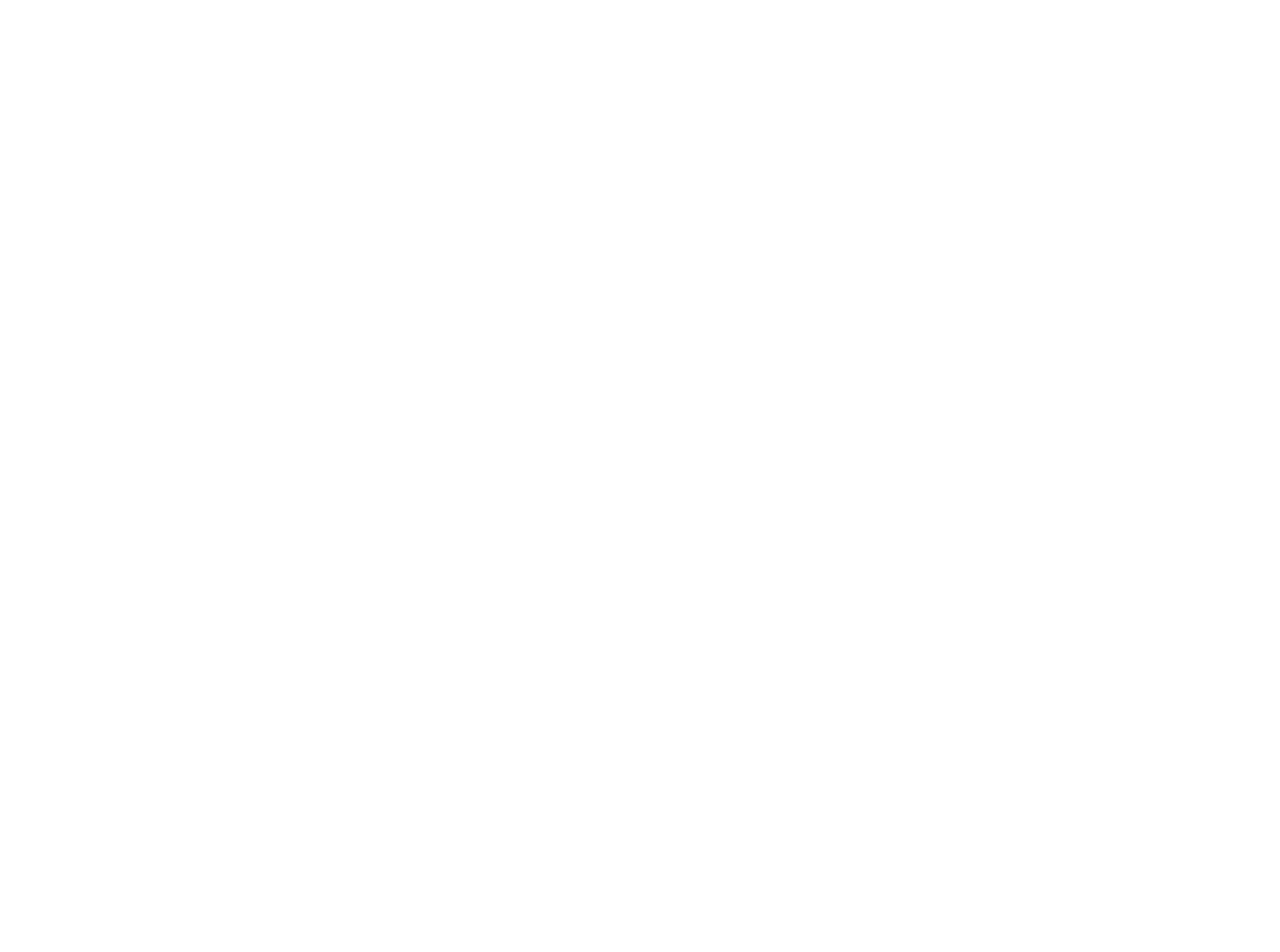
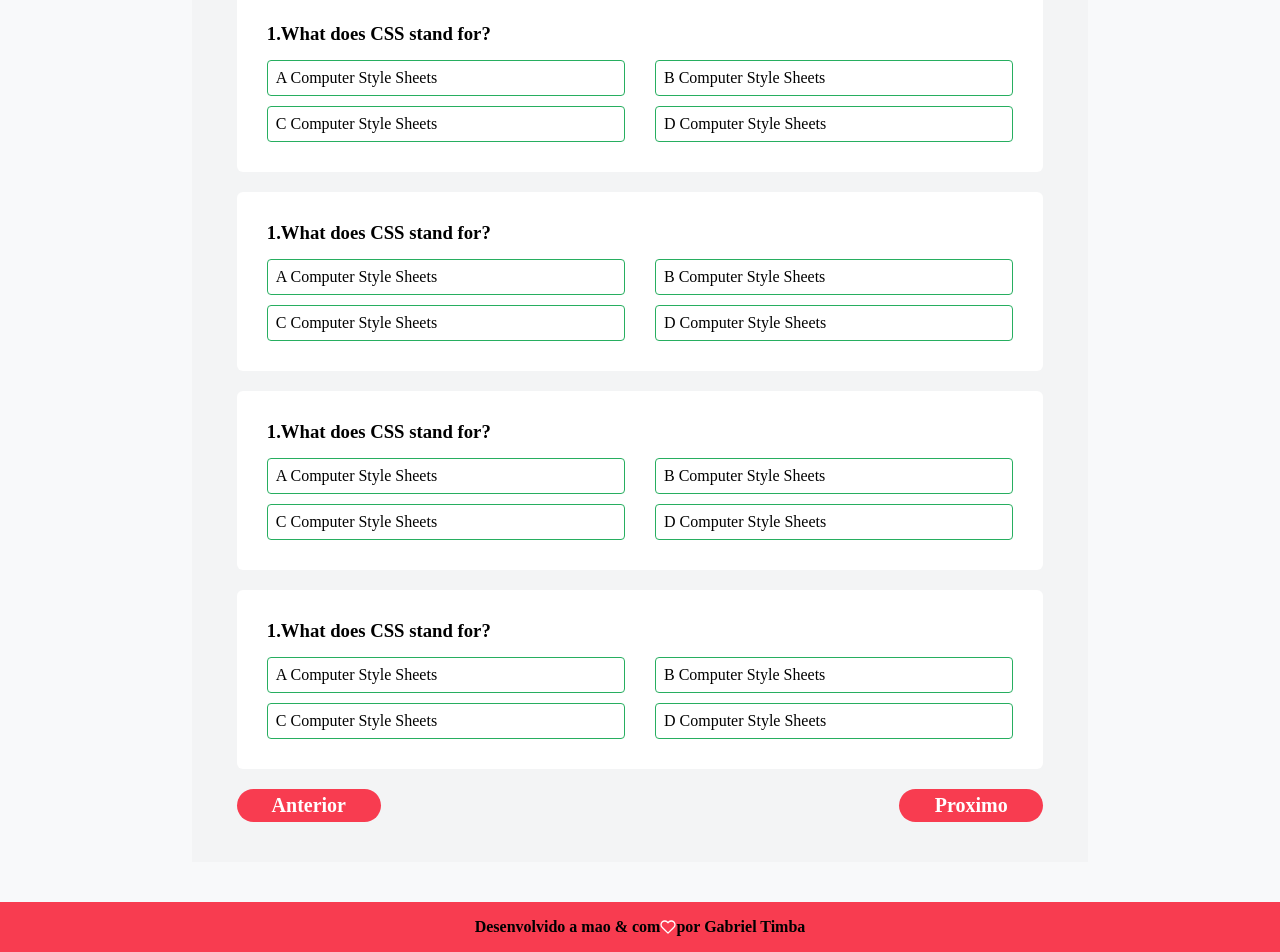
Before and after one commit to GabrielTimba/MegaQuiz, a React (Create React App) app in the folder frotend/: page /quiz in a window 1280 px wide. Shown: the part 405-1357 px from the top of the page. Before the commit the page ends 800 px from the top, so only its background shows below. Built offline with nearby package versions, Linux system fonts and the light colour scheme; a web font is replaced by a local one.

Commit message:
add content in quiz page and start footer componet

```diff
--- a/frotend/src/components/Button/style.css
+++ b/frotend/src/components/Button/style.css
@@ -1,12 +1,11 @@
 button{
     padding: 5px 24px;
-    border-radius: 30px;
+    border-radius: 20px;
     background: #F83C50;
-    margin-top: 50px;
     border:none;
-    font-size: 24px;
+    font-size: 20px;
     font-weight: bold;
     color: #fff !important;
-    width: 184px;
+    width: 144px;
     cursor: pointer;
 }
--- a/frotend/src/components/footer/index.tsx
+++ b/frotend/src/components/footer/index.tsx
@@ -1,10 +1,14 @@
 import React from 'react';
+import {FiHeart} from 'react-icons/fi'
 
 import './style.css';
 
 const Footer=()=>{
     return(
         <footer>
+            <h4>Desenvolvido a mao & com </h4>
+            <FiHeart size={16} color="#fff"/>
+            <h4> por Gabriel Timba</h4>
         </footer>
     )
 }
--- a/frotend/src/components/footer/style.css
+++ b/frotend/src/components/footer/style.css
@@ -0,0 +1,7 @@
+footer {
+    background: #F83C50;
+    display: flex;
+    justify-content: center;
+    align-items: center;
+    padding: 16px 0;
+}
--- a/frotend/src/pages/Quiz/index.tsx
+++ b/frotend/src/pages/Quiz/index.tsx
@@ -1,16 +1,73 @@
 import React from 'react';
 import Header from '../../components/Header';
 import Footer from '../../components/footer';
+import Button from '../../components/Button';
+
+import './style.css'
 
 const Quiz=()=>{
     return(
-        <>
+        <div id="quiz-page">
             <Header/>
-            <main>
-                Conteudo
+            <main className="content">
+                <h4>Questoes Respondidas: 2/9</h4>
+                <div>
+                    <h3>1.What does CSS stand for?</h3>
+                    <ul>
+                        <li><span>A</span> Computer Style Sheets</li>
+                        <li><span>B</span> Computer Style Sheets</li>
+                        <li><span>C</span> Computer Style Sheets</li>
+                        <li><span>D</span> Computer Style Sheets</li>
+                    </ul>
+                </div>
+
+                <div>
+                    <h3>1.What does CSS stand for?</h3>
+                    <ul>
+                        <li><span>A</span> Computer Style Sheets</li>
+                        <li><span>B</span> Computer Style Sheets</li>
+                        <li><span>C</span> Computer Style Sheets</li>
+                        <li><span>D</span> Computer Style Sheets</li>
+                    </ul>
+                </div>
+
+                <div>
+                    <h3>1.What does CSS stand for?</h3>
+                    <ul>
+                        <li><span>A</span> Computer Style Sheets</li>
+                        <li><span>B</span> Computer Style Sheets</li>
+                        <li><span>C</span> Computer Style Sheets</li>
+                        <li><span>D</span> Computer Style Sheets</li>
+                    </ul>
+                </div>
+
+                <div>
+                    <h3>1.What does CSS stand for?</h3>
+                    <ul>
+                        <li><span>A</span> Computer Style Sheets</li>
+                        <li><span>B</span> Computer Style Sheets</li>
+                        <li><span>C</span> Computer Style Sheets</li>
+                        <li><span>D</span> Computer Style Sheets</li>
+                    </ul>
+                </div>
+
+                <div>
+                    <h3>1.What does CSS stand for?</h3>
+                    <ul>
+                        <li><span>A</span> Computer Style Sheets</li>
+                        <li><span>B</span> Computer Style Sheets</li>
+                        <li><span>C</span> Computer Style Sheets</li>
+                        <li><span>D</span> Computer Style Sheets</li>
+                    </ul>
+                </div>
+
+                <section>
+                    <Button text="Anterior"/>
+                    <Button text="Proximo"/>
+                </section>
             </main>
             <Footer/>
-        </>
+        </div>
     )
 }
 
--- a/frotend/src/pages/Quiz/style.css
+++ b/frotend/src/pages/Quiz/style.css
@@ -0,0 +1,70 @@
+#quiz-page {
+    background:#F8F9FA;
+    width: 100%;
+}
+
+.content{
+    background:#F3F4F5;
+    width: 70vw;
+    margin: 5vh auto;
+    padding: 5vh 0px;
+}
+
+.content h4{
+  display: flex;
+  flex-direction: row;
+  justify-content: flex-end;
+  color: #27AE60;
+  margin:0px 2.5vh 2.5vw;
+}
+
+.content div {
+    background: #fff;
+    width: 90%;
+    margin: 20px auto;
+    padding: 30px;
+    border-radius: 6px;
+}
+
+.content div ul{
+    list-style-type: none;
+    margin-top: 15px;
+    display: grid;
+    grid-template-columns: 1fr 1fr;
+    row-gap: 10px;
+    column-gap: 30px;
+}
+
+@media(max-width:500px){
+    .content div ul{
+        list-style-type: none;
+        margin-top: 15px;
+        display: grid;
+        grid-template-columns: 1fr;
+        row-gap: 10px;
+    }
+}
+
+.content div ul li{
+    border: 1px solid #27AE60;
+    border-radius: 4px;
+    padding: 8px;
+    cursor: pointer;
+    transition:transform .4s ease
+}
+
+.content div ul li:hover {
+    transform: scale(1.03);
+}
+
+.active{
+    border: 1px solid #F83C50;
+    color: #F83C50;
+}
+
+.content section{
+    display: flex;
+    justify-content: space-between;
+    width: 90%;
+    margin: 0px auto;
+}
```
